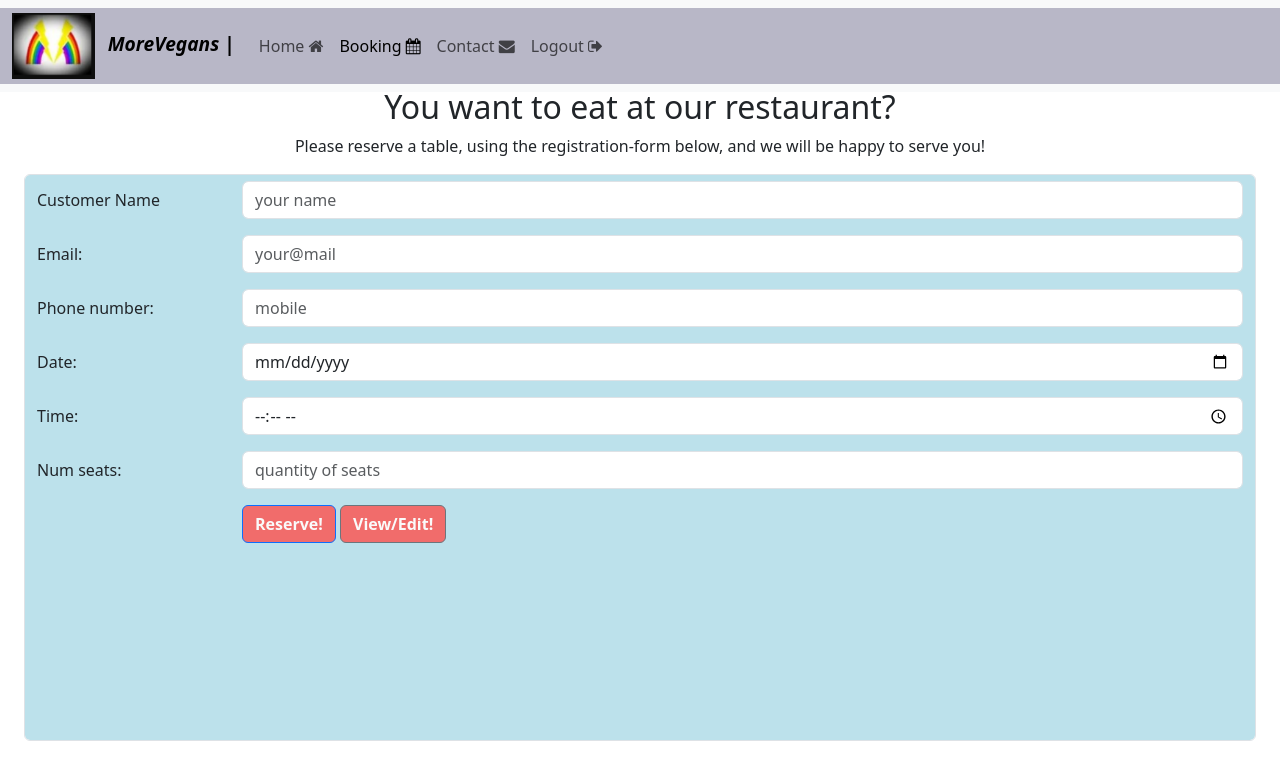
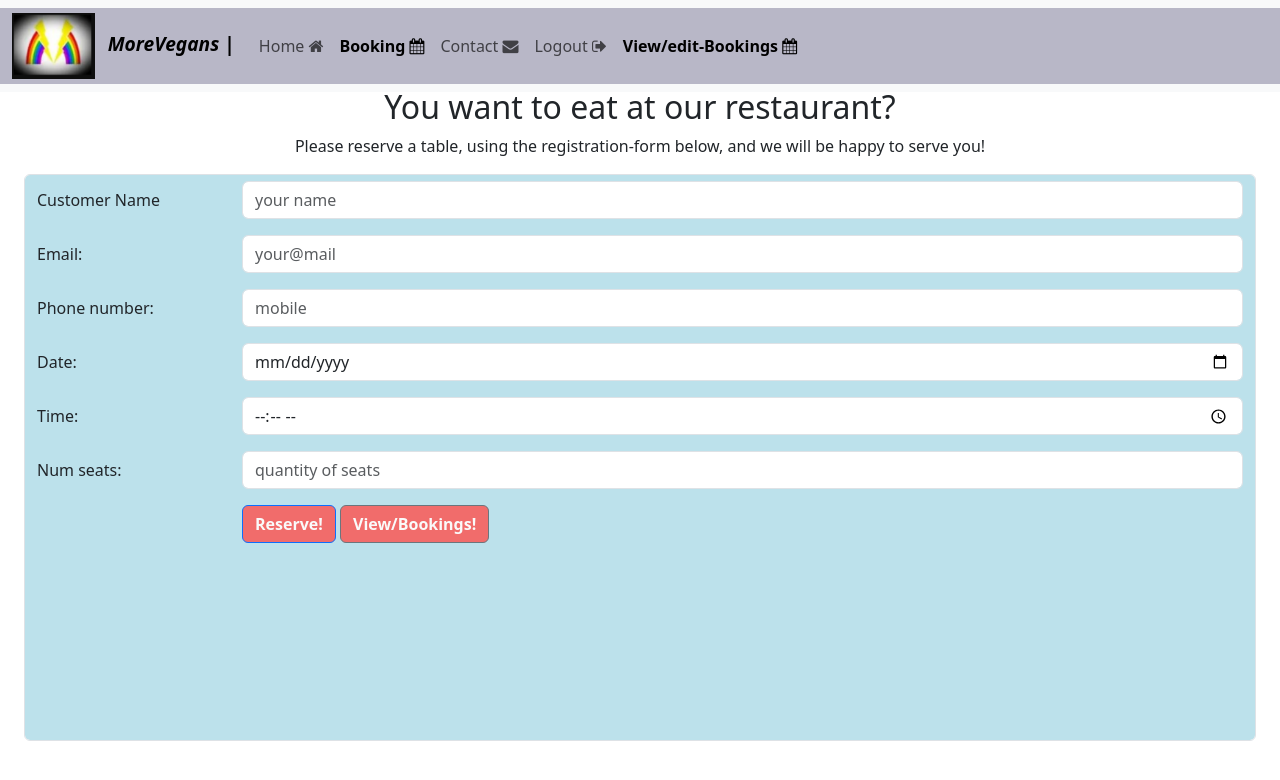
Before and after one commit to SvenLoevgren/fullstack-portfolio4, a Django app: page /booking/ in a window 1280 px wide. Shown: the top 780 px of the page. Run offline with Django 3.2, Linux system fonts and the light colour scheme; the visitor is signed in with stand-in values (Sample User, id 1).

Commit message:
navbar in html files tuned to fit new booking features

```diff
--- a/static/css/main.css
+++ b/static/css/main.css
@@ -13,6 +13,10 @@
 
 #navbar-color {
     background: rgb(184, 183, 199);
+}
+
+.active {
+    font-weight: bold;
 }
 
 /* ----------------------------------------Footer */
--- a/templates/fastfood/base.html
+++ b/templates/fastfood/base_head.html
@@ -35,9 +35,11 @@
                             href="{% url 'fastfood_home' %}">Home <i class="fa fa-home"></i></a>
                         </li>
                         <li class="nav-item">
-                        <a class="nav-link active" aria-current="page" href="{% url 'booking' %}">Booking <i class="fa fa-calendar"></i></a>
+                            <a class="nav-link active"
+                            href="{% url 'booking' %}">Booking <i class="fa fa-calendar"></i></a>
                         </li>
-                        <a class="nav-link" href="{% url 'contactus' %}">Contact <i class="fa fa-envelope"></i></a>
+                        <li class="nav-item">
+                            <a class="nav-link" aria-current="page" href="{% url 'contactus' %}">Contact <i class="fa fa-envelope"></i></a>
                         </li>
                         {% if user.is_authenticated %}
                         <li class="nav-item">
@@ -51,8 +53,16 @@
                             <a class="nav-link" href="{% url 'account_login' %}">Login <i class="fa fa-user"></i></a>
                         </li>
                         {% endif %}
+                        <li class="nav-item {% if not user.is_authenticated %}disabled{% endif %}">
+                            {% if user.is_authenticated %}
+                                <a class="nav-link active" aria-current="page" href="{% url 'bookings' %}">View/edit-Bookings <i class="fa fa-calendar"></i></a>
+                            {% else %}
+                                <a class="nav-link" href="#" onclick="alert('Please login to access your bookings.')">View/edit-Bookings <i class="fa fa-calendar"></i></a>
+                            {% endif %}
+                        </li>
                     </ul>
                 </div>
+
             </div>
       </div>
 </nav>
--- a/templates/fastfood/booking.html
+++ b/templates/fastfood/booking.html
@@ -1,4 +1,4 @@
-{% extends 'fastfood/base.html' %}
+{% extends 'fastfood/base_head.html' %}
 
 
 {% block content %}
@@ -17,7 +17,7 @@
             <a class="d-flex justify-content-center text-center" href="{% url 'account_login' %}">
             <strong>You must Login to make a booking!</strong></a>
         </p>
-        {% endif %}
+        {% else %}
         <form method="POST" class="form-control" id="booking-tables">
             {% csrf_token %}
                 <div class="row mb-3">
@@ -60,10 +60,10 @@
                     <div class="col-sm-10 offset-sm-2">
                         {% if user.is_authenticated %}
                         <button type="submit" class="btn btn-primary mx-auto" id="join-button">Reserve!</button>
-                        <button id="join-button" class="btn btn-secondary mx-auto" onclick="window.location.href='{% url 'bookings' %}'">View/Edit!</button>
+                        <button id="join-button" class="btn btn-secondary mx-auto" onclick="window.location.href='{% url 'bookings' %}'">View/Bookings!</button>
                         {% else %}
                         <button type="button" onclick="alert('Please login to make a booking.')" class="btn btn-primary mx-auto" id="join-button">Reserve!</button>
-                        <button type="button" onclick="alert('Please login to make a booking.')" id="join-button" class="btn btn-secondary mx-auto" href="#">View/Edit!</button>
+                        <button type="button" onclick="alert('Please login to make a booking.')" id="join-button" class="btn btn-secondary mx-auto" href="#">View/Bookings!</button>
                         {% endif %}
                     </div>
                 </div>
@@ -75,6 +75,7 @@
                 </div>
                 {% endif %}
         </form>
+        {% endif %}
     </div>
 </section>
 {% endblock %}
```
Also changed, not shown: templates/fastfood/contactus.html (+11 -10 lines), templates/fastfood/fastfood_home.html (+11 -10 lines). Lines whose indentation alone changed are shown as unchanged.
